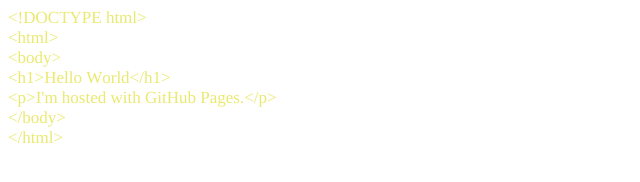
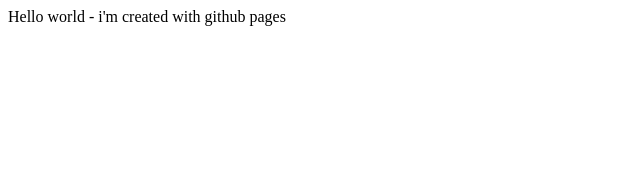
Before and after one commit to stuartgomersall/stuartgomersall.github.io, a plain HTML site: page index.html in a window 1280 px wide. Shown: the whole page, without its empty margins (0-640 px from the left). Drawn offline with Linux system fonts and the light colour scheme.

Commit message:
Update index.html
dropped extraneous html converted into text

```diff
--- a/index.html
+++ b/index.html
@@ -12,12 +12,6 @@
   </style>
 </head>
 <body>
-<p class="p1"><span class="s1">&lt;!DOCTYPE html&gt;</span></p>
-<p class="p1"><span class="s1">&lt;html&gt;</span></p>
-<p class="p1"><span class="s1">&lt;body&gt;</span></p>
-<p class="p1"><span class="s1">&lt;h1&gt;Hello World&lt;/h1&gt;</span></p>
-<p class="p1"><span class="s1">&lt;p&gt;I'm hosted with GitHub Pages.&lt;/p&gt;</span></p>
-<p class="p1"><span class="s1">&lt;/body&gt;</span></p>
-<p class="p1"><span class="s1">&lt;/html&gt;</span></p>
+  Hello world - i'm created with github pages
 </body>
 </html>
```
